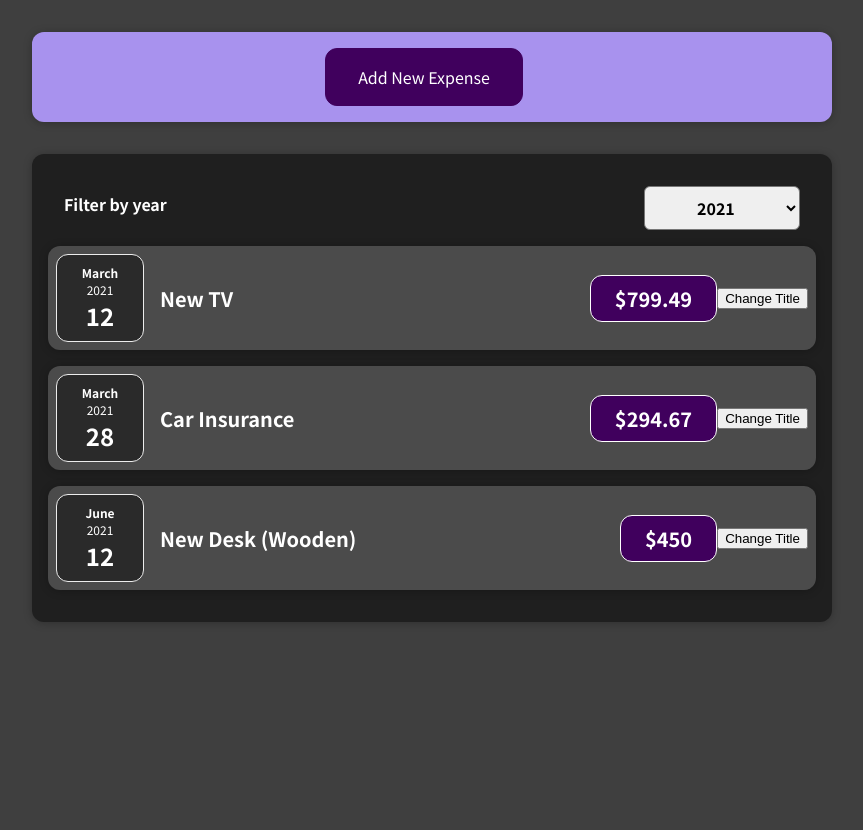
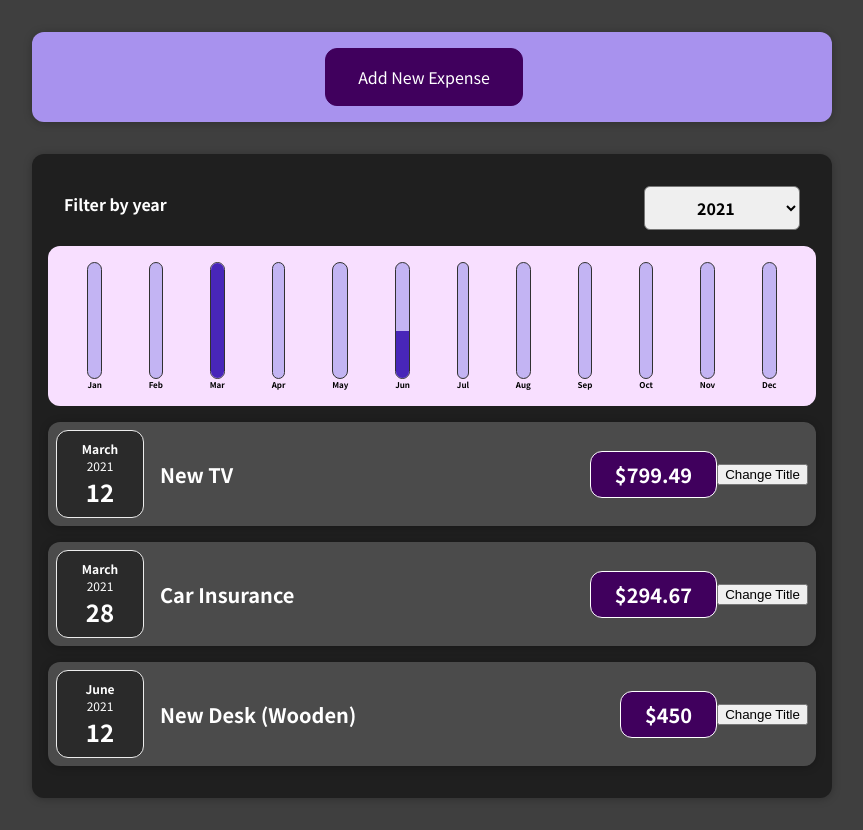
Before and after one commit to waibiaf2/react-complete-guide-ExpenseTracker, a React (Create React App) app: page / in a window 1280 px wide. Shown: the whole page, without its empty margins (208-1071 px from the left). Before the commit the page ends 800 px from the top, so only its background shows below. Built offline with nearby package versions, Linux system fonts and the light colour scheme.

Commit message:
completes pracatice for section 6, add chart to expense component

```diff
--- a/src/App.js
+++ b/src/App.js
@@ -2,6 +2,7 @@ import React, {useState} from "react";
 
 import Expenses from "./components/Expenses/Expenses";
 import NewExpense from "./components/NewExpense/NewExpense";
+
 
 const dummyExpenses = [
     {
--- a/src/components/Chart/Chart.js
+++ b/src/components/Chart/Chart.js
@@ -2,28 +2,16 @@ import './Chart.css';
 import ChartBar from "./ChartBar";
 
 const Chart = (props) => {
-    const dataPoints = [
-        {label:'Jan', value: 0},
-        {label:'Feb', value: 0},
-        {label:'Mar', value: 0},
-        {label:'Apr', value: 0},
-        {label:'May', value: 0},
-        {label:'Jun', value: 0},
-        {label:'Jul', value: 0},
-        {label:'Aug', value: 0},
-        {label:'Sep', value: 0},
-        {label:'Oct', value: 0},
-        {label:'Nov', value: 0},
-        {label:'Dec', value: 0},
-    ]
+    const dataValues = props.dataPoints.map(dataPoint => dataPoint.value);
+    const maximumValue = Math.max(...dataValues);
 
     return <div className="chart">
         {
-            dataPoints.map(dataPoint => {
+            props.dataPoints.map(dataPoint => {
                return <ChartBar
                     key={dataPoint.label}
                     label = {dataPoint.label}
-                    maxValue = {null}
+                    maxValue = {maximumValue}
                     value={dataPoint.value}
                 />
             })
--- a/src/components/Chart/ChartBar.js
+++ b/src/components/Chart/ChartBar.js
@@ -1,13 +1,17 @@
 import './ChartBar.css';
 
 const ChartBar = (props) => {
+    let fillHeight = '0%'
+    if (props.maxValue > 0) {
+        fillHeight = ((props.value /props.maxValue) * 100) + '%';
+    }
 
     return <div className="chart-bar">
         <div className="chart-bar__inner">
-            <div className="chart-bar__fill"></div>
+            <div className="chart-bar__fill" style={{height: fillHeight}}></div>
         </div>
         <div className="chart-bar__label">{props.label}</div>
-    </div>
+    </div>;
 };
 
 export default ChartBar;
--- a/src/components/Expenses/ExpenseChart.js
+++ b/src/components/Expenses/ExpenseChart.js
@@ -1,5 +1,30 @@
 import Chart from "../Chart/Chart";
 
 const ExpenseChart = (props) => {
-    <Chart expenses={props.expenses}/>
-};
+    const chartDataPoints = [
+            {label:'Jan', value: 0},
+            {label:'Feb', value: 0},
+            {label:'Mar', value: 0},
+            {label:'Apr', value: 0},
+            {label:'May', value: 0},
+            {label:'Jun', value: 0},
+            {label:'Jul', value: 0},
+            {label:'Aug', value: 0},
+            {label:'Sep', value: 0},
+            {label:'Oct', value: 0},
+            {label:'Nov', value: 0},
+            {label:'Dec', value: 0},
+        ];
+
+    for(const expense of props.expenses) {
+        const currentMonth = expense.date.getMonth();
+        //console.log(currentMonth);
+        chartDataPoints[currentMonth].value += expense.amount;
+    }
+
+    console.log(chartDataPoints);
+
+    return <Chart dataPoints ={chartDataPoints}/>
+}
+
+export default ExpenseChart;
--- a/src/components/Expenses/Expenses.js
+++ b/src/components/Expenses/Expenses.js
@@ -4,6 +4,7 @@ import './Expense.css'
 import ExpenseItem from "./ExpenseItem";
 import Card from "../UI/Card";
 import ExpensesFilter from "./ExpensesFilter";
+import ExpenseChart from "./ExpenseChart";
 
 const Expenses = (props) => {
     //const expenses = props.expenses;
@@ -20,6 +21,7 @@ const Expenses = (props) => {
     return (
         <Card className="expenses">
             <ExpensesFilter selected={filteredYear} onChangeFilter={filterChangeHandler} />
+            <ExpenseChart expenses={filteredExpenses}/>
             {
                filteredExpenses.map((expense, id) => (
                     <ExpenseItem
--- a/src/components/NewExpense/NewExpense.js
+++ b/src/components/NewExpense/NewExpense.js
@@ -2,7 +2,6 @@ import React, {useState} from "react";
 
 import './NewExpense.css';
 import NewExpenseForm from "./NewExpenseForm";
-import expenses from "../Expenses/Expenses";
 
 const NewExpense = (props) => {
     const [showElement, setShowElement] = useState(false)
--- a/src/components/NewExpense/NewExpenseForm.js
+++ b/src/components/NewExpense/NewExpenseForm.js
@@ -39,7 +39,7 @@ const NewExpenseForm = (props) => {
         e.preventDefault();
         const expenseData = {
             title: enteredTitle,
-            amount: enteredAmount,
+            amount: +enteredAmount,
             date: new Date(enteredDate),
         }
         props.onSaveExpenseData(expenseData);
```
Also changed, not shown: 1 other file (tests, documents, lock files or other folders).
